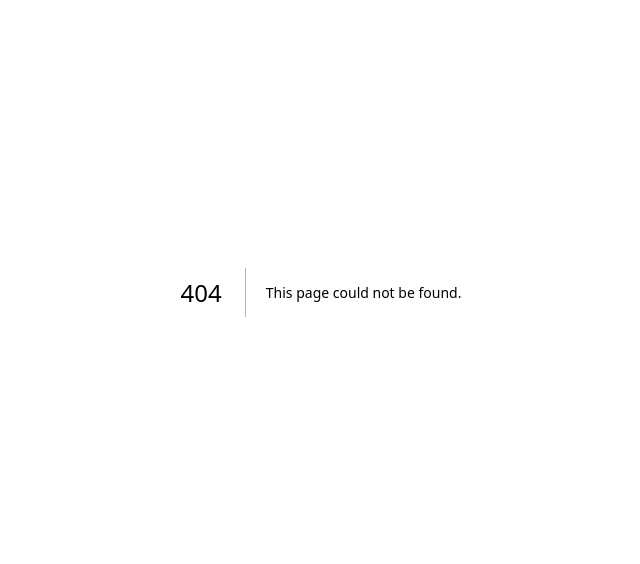
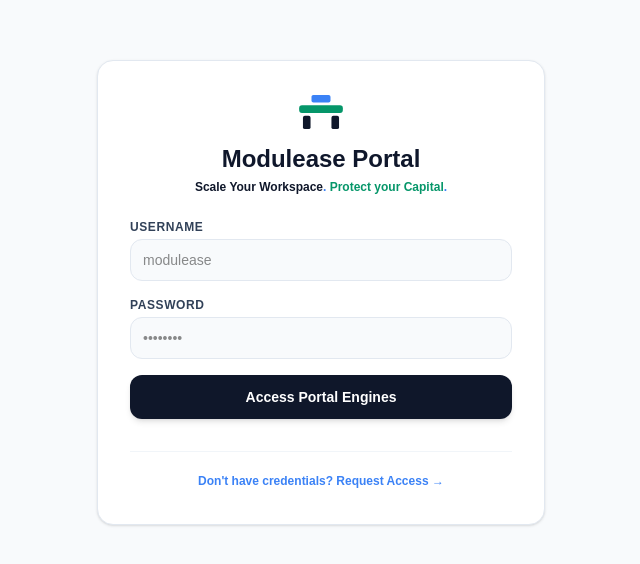
Before and after one commit to millenialbanker/eaas-platform-frontend, a Next.js app: page /login in a window 1280 px wide. Before the commit this address had no page. Shown: the part 108-672 px from the top of the page, without its empty margins (319-959 px from the left). Built offline with nearby package versions, Linux system fonts and the light colour scheme.

Commit message:
Create page.tsx

```diff
--- /dev/null
+++ b/app/login/page.tsx
@@ -0,0 +1,179 @@
+"use client";
+
+import { useState } from "react";
+import { useRouter } from "next/navigation";
+
+export default function LoginPage() {
+  const [username, setUsername] = useState("");
+  const [password, setPassword] = useState("");
+  const [error, setError] = useState("");
+
+  // Get Access state
+  const [showGetAccess, setShowGetAccess] = useState(false);
+  const [email, setEmail] = useState("");
+  const [submitted, setSubmitted] = useState(false);
+  const [loading, setLoading] = useState(false);
+
+  const router = useRouter();
+
+  const handleLogin = (e: React.FormEvent) => {
+    e.preventDefault();
+    if (username === "modulease" && password === "vip2026") {
+      document.cookie = "modulease_auth=authenticated; path=/; max-age=86400";
+      router.push("/calculator");
+    } else {
+      setError("Invalid username or password.");
+    }
+  };
+
+  const handleGetAccess = async (e: React.FormEvent) => {
+    e.preventDefault();
+    setLoading(true);
+
+    try {
+      const res = await fetch("/api/request-access", {
+        method: "POST",
+        headers: { "Content-Type": "application/json" },
+        body: JSON.stringify({ email }),
+      });
+
+      if (res.ok) {
+        setSubmitted(true);
+      } else {
+        setError("Something went wrong. Please try again.");
+      }
+    } catch {
+      setError("Network error. Please try again.");
+    } finally {
+      setLoading(false);
+    }
+  };
+
+  return (
+    <div className="min-h-screen bg-slate-50 flex flex-col justify-center items-center p-4 font-sans">
+      <div className="max-w-md w-full bg-white border border-slate-200 rounded-2xl p-8 shadow-sm">
+
+        {/* Logo & Header */}
+        <div className="flex flex-col items-center mb-6 text-center">
+          <svg width="48" height="38" viewBox="0 0 50 40" fill="none" xmlns="http://www.w3.org/2000/svg" className="mb-3">
+            <rect x="15" y="2" width="20" height="8" rx="2" fill="#3B82F6" />
+            <rect x="2" y="13" width="46" height="8" rx="3" fill="#059669" />
+            <rect x="6" y="24" width="8" height="14" rx="2" fill="#0F172A" />
+            <rect x="36" y="24" width="8" height="14" rx="2" fill="#0F172A" />
+          </svg>
+          <h1 className="text-2xl font-extrabold text-slate-900">Modulease Portal</h1>
+          <p className="text-xs font-semibold mt-1">
+            <span className="text-[#0F172A]">Scale Your Workspace</span>
+            <span className="text-[#3B82F6]">.</span>{" "}
+            <span className="text-[#059669]">Protect your Capital</span>
+            <span className="text-[#3B82F6]">.</span>
+          </p>
+        </div>
+
+        {error && <div className="mb-4 p-3 bg-rose-50 text-rose-600 text-xs rounded-lg font-medium border border-rose-100">{error}</div>}
+
+        {!showGetAccess ? (
+          /* Standard Login Form */
+          <form onSubmit={handleLogin} className="space-y-4">
+            <div>
+              <label className="block text-xs font-bold text-slate-700 uppercase tracking-wider mb-1">Username</label>
+              <input
+                type="text"
+                value={username}
+                onChange={(e) => setUsername(e.target.value)}
+                placeholder="modulease"
+                required
+                className="w-full bg-slate-50 border border-slate-200 rounded-xl py-2.5 px-3 text-sm font-medium focus:ring-2 focus:ring-[#3B82F6] focus:outline-none"
+              />
+            </div>
+
+            <div>
+              <label className="block text-xs font-bold text-slate-700 uppercase tracking-wider mb-1">Password</label>
+              <input
+                type="password"
+                value={password}
+                onChange={(e) => setPassword(e.target.value)}
+                placeholder="••••••••"
+                required
+                className="w-full bg-slate-50 border border-slate-200 rounded-xl py-2.5 px-3 text-sm font-medium focus:ring-2 focus:ring-[#3B82F6] focus:outline-none"
+              />
+            </div>
+
+            <button
+              type="submit"
+              className="w-full bg-[#0F172A] hover:bg-slate-800 text-white font-bold py-3 rounded-xl text-sm transition-all shadow-md"
+            >
+              Access Portal Engines
+            </button>
+
+            <div className="text-center pt-4 border-t border-slate-100 mt-4">
+              <button
+                type="button"
+                onClick={() => setShowGetAccess(true)}
+                className="text-xs font-bold text-[#3B82F6] hover:underline"
+              >
+                Don't have credentials? Request Access →
+              </button>
+            </div>
+          </form>
+        ) : (
+          /* Get Access Form */
+          <div>
+            {!submitted ? (
+              <form onSubmit={handleGetAccess} className="space-y-4">
+                <div className="bg-blue-50 border border-blue-100 p-3 rounded-xl text-xs text-blue-800 mb-2 leading-relaxed">
+                  Enter your professional email address to instantly receive your secure access credentials to your inbox.
+                </div>
+
+                <div>
+                  <label className="block text-xs font-bold text-slate-700 uppercase tracking-wider mb-1">Work Email</label>
+                  <input
+                    type="email"
+                    value={email}
+                    onChange={(e) => setEmail(e.target.value)}
+                    placeholder="operator@workspace.com"
+                    required
+                    className="w-full bg-slate-50 border border-slate-200 rounded-xl py-2.5 px-3 text-sm font-medium focus:ring-2 focus:ring-[#3B82F6] focus:outline-none"
+                  />
+                </div>
+
+                <button
+                  type="submit"
+                  disabled={loading}
+                  className="w-full bg-[#059669] hover:bg-emerald-700 text-white font-bold py-3 rounded-xl text-sm transition-all shadow-md flex items-center justify-center gap-2"
+                >
+                  {loading ? "Sending..." : "Get Instant Access"}
+                </button>
+
+                <div className="text-center pt-4 border-t border-slate-100 mt-4">
+                  <button
+                    type="button"
+                    onClick={() => setShowGetAccess(false)}
+                    className="text-xs font-bold text-slate-500 hover:text-slate-900"
+                  >
+                    ← Back to Login
+                  </button>
+                </div>
+              </form>
+            ) : (
+              <div className="text-center py-6 space-y-3">
+                <div className="w-12 h-12 bg-emerald-100 text-[#059669] rounded-full flex items-center justify-center mx-auto text-xl font-bold">✓</div>
+                <h3 className="font-bold text-slate-900 text-base">Credentials Sent!</h3>
+                <p className="text-xs text-slate-500 leading-relaxed">
+                  We have dispatched the portal credentials to <span className="font-semibold text-slate-800">{email}</span>. Check your inbox to log in.
+                </p>
+                <button
+                  onClick={() => { setSubmitted(false); setShowGetAccess(false); }}
+                  className="mt-4 text-xs font-bold text-[#3B82F6] hover:underline block mx-auto"
+                >
+                  Return to Login
+                </button>
+              </div>
+            )}
+          </div>
+        )}
+
+      </div>
+    </div>
+  );
+}
```
